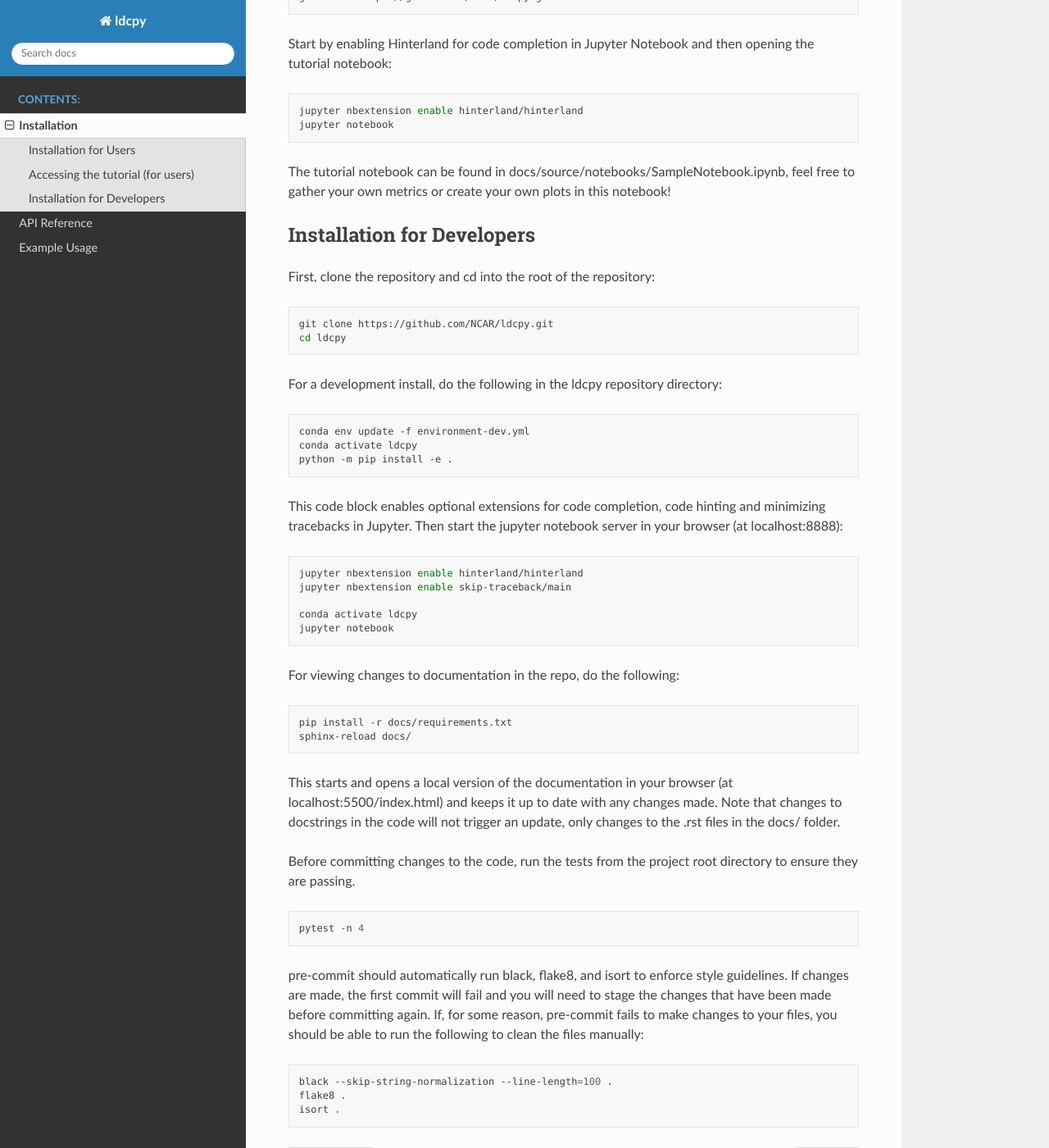
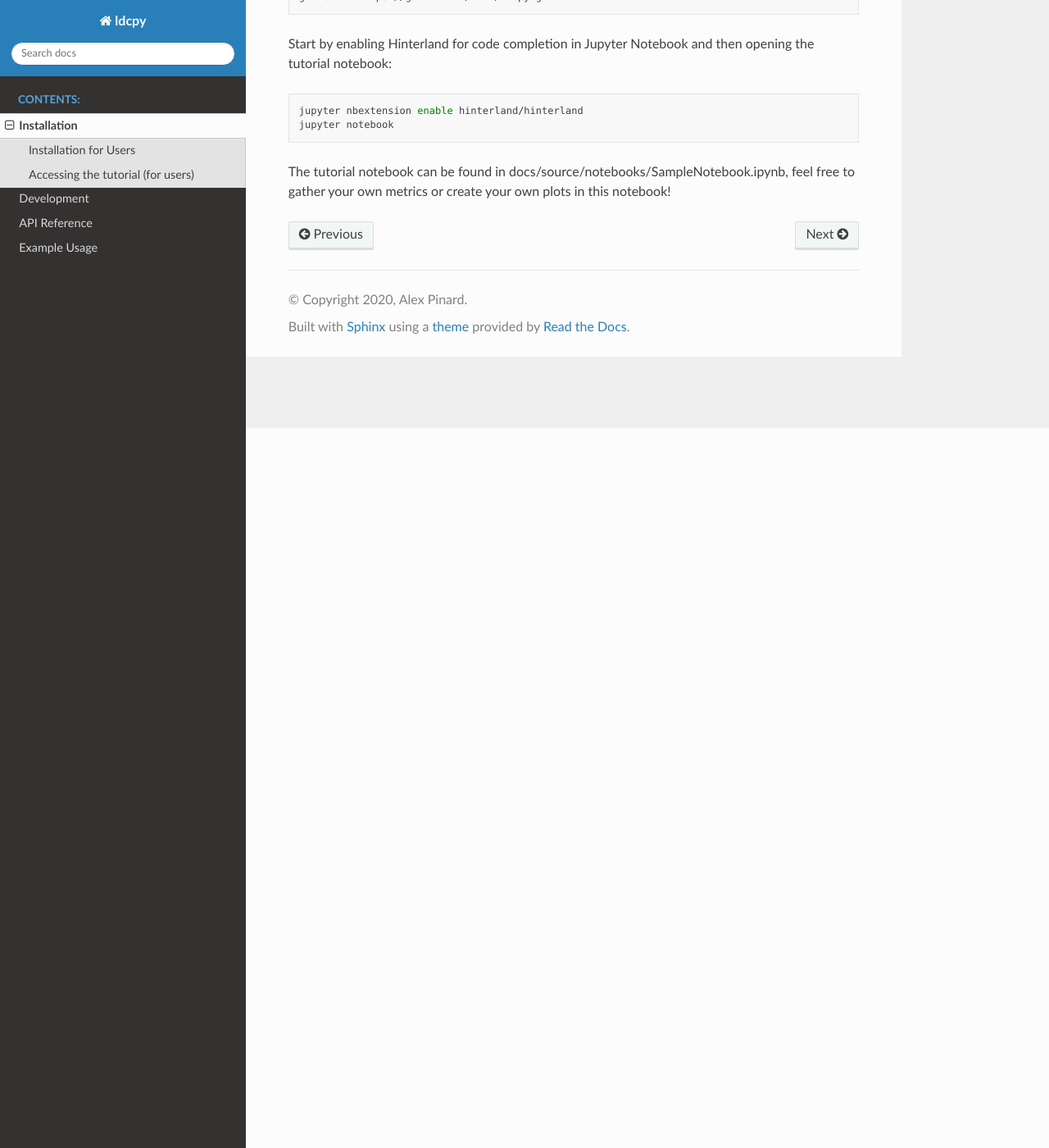
Before and after one commit to NCAR/ldcpy, a Sphinx documentation site: the page built from docs/source/installation.rst, in a window 1280 px wide and 1400 px high, scrolled down 878 px. Shown: the whole window at 82% size. Built offline with Sphinx 7.4.7 and the Read the Docs theme 2.0.0, drawn with Linux system fonts in a browser that asks for light colours.

Commit message:
updated development instructions

```diff
--- a/docs/source/index.rst
+++ b/docs/source/index.rst
@@ -13,6 +13,7 @@
    :caption: Contents:
 
    installation.rst
+   development.rst
    api.rst
    examples.rst
 
--- a/docs/source/installation.rst
+++ b/docs/source/installation.rst
@@ -51,56 +51,3 @@
 
 
 The tutorial notebook can be found in docs/source/notebooks/SampleNotebook.ipynb, feel free to gather your own metrics or create your own plots in this notebook!
-
-
-Installation for Developers
-___________________________
-
-First, clone the repository and cd into the root of the repository:
-
-
-.. code-block:: bash
-
-    git clone https://github.com/NCAR/ldcpy.git
-    cd ldcpy
-
-For a development install, do the following in the ldcpy repository directory:
-
-.. code-block:: bash
-
-    conda env update -f environment-dev.yml
-    conda activate ldcpy
-    python -m pip install -e .
-
-This code block enables optional extensions for code completion, code hinting and minimizing tracebacks in Jupyter. Then start the jupyter notebook server in your browser (at localhost:8888):
-
-.. code-block:: bash
-
-    jupyter nbextension enable hinterland/hinterland
-    jupyter nbextension enable skip-traceback/main
-
-    conda activate ldcpy
-    jupyter notebook
-
-For viewing changes to documentation in the repo, do the following:
-
-.. code-block:: bash
-
-    pip install -r docs/requirements.txt
-    sphinx-reload docs/
-
-This starts and opens a local version of the documentation in your browser (at localhost:5500/index.html) and keeps it up to date with any changes made. Note that changes to docstrings in the code will not trigger an update, only changes to the .rst files in the docs/ folder.
-
-Before committing changes to the code, run the tests from the project root directory to ensure they are passing.
-
-.. code-block:: bash
-
-    pytest -n 4
-
-pre-commit should automatically run black, flake8, and isort to enforce style guidelines. If changes are made, the first commit will fail and you will need to stage the changes that have been made before committing again. If, for some reason, pre-commit fails to make changes to your files, you should be able to run the following to clean the files manually:
-
-.. code-block:: bash
-
-    black --skip-string-normalization --line-length=100 .
-    flake8 .
-    isort .
```
Also changed, not shown: docs/source/development.rst (added, +59 -0 lines).
